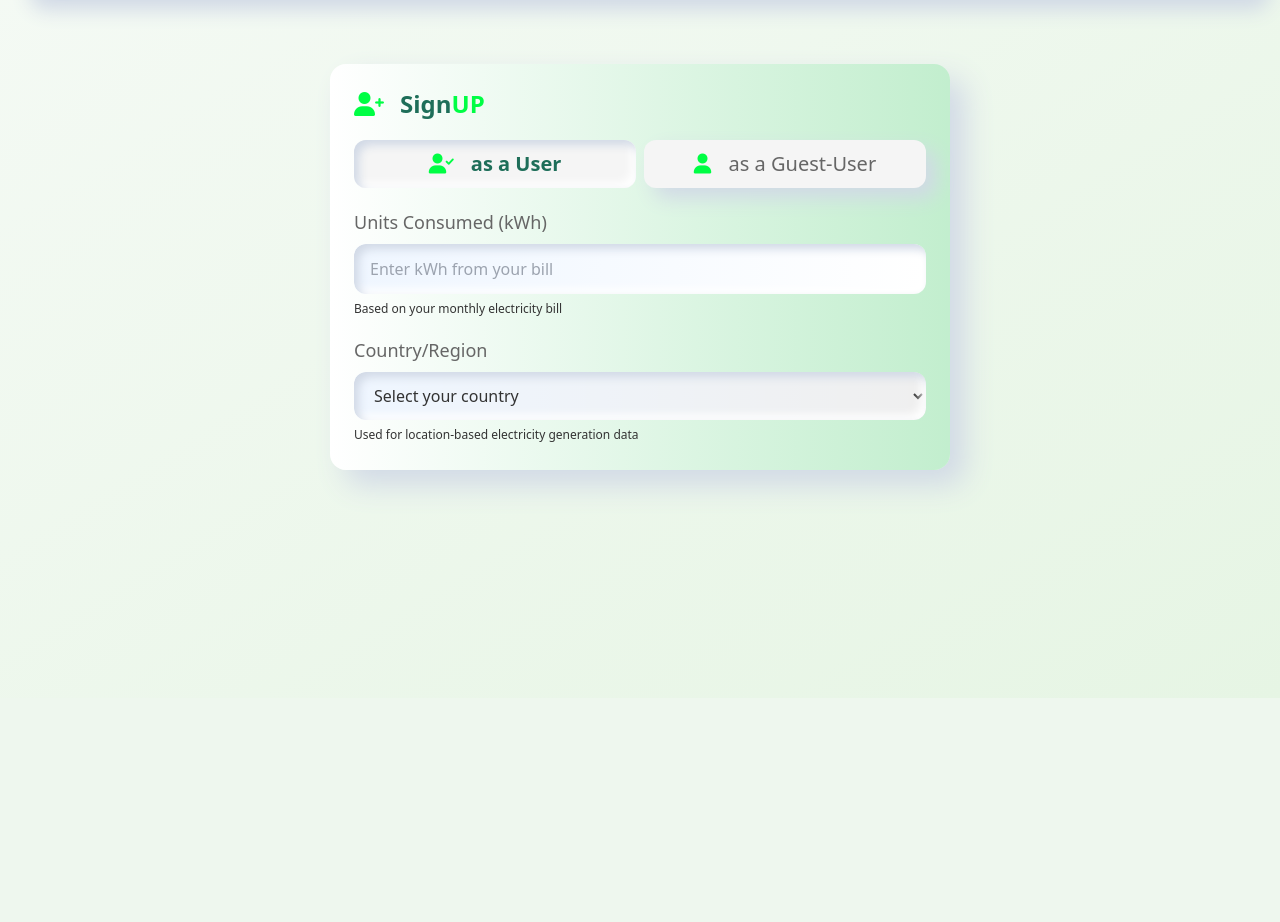
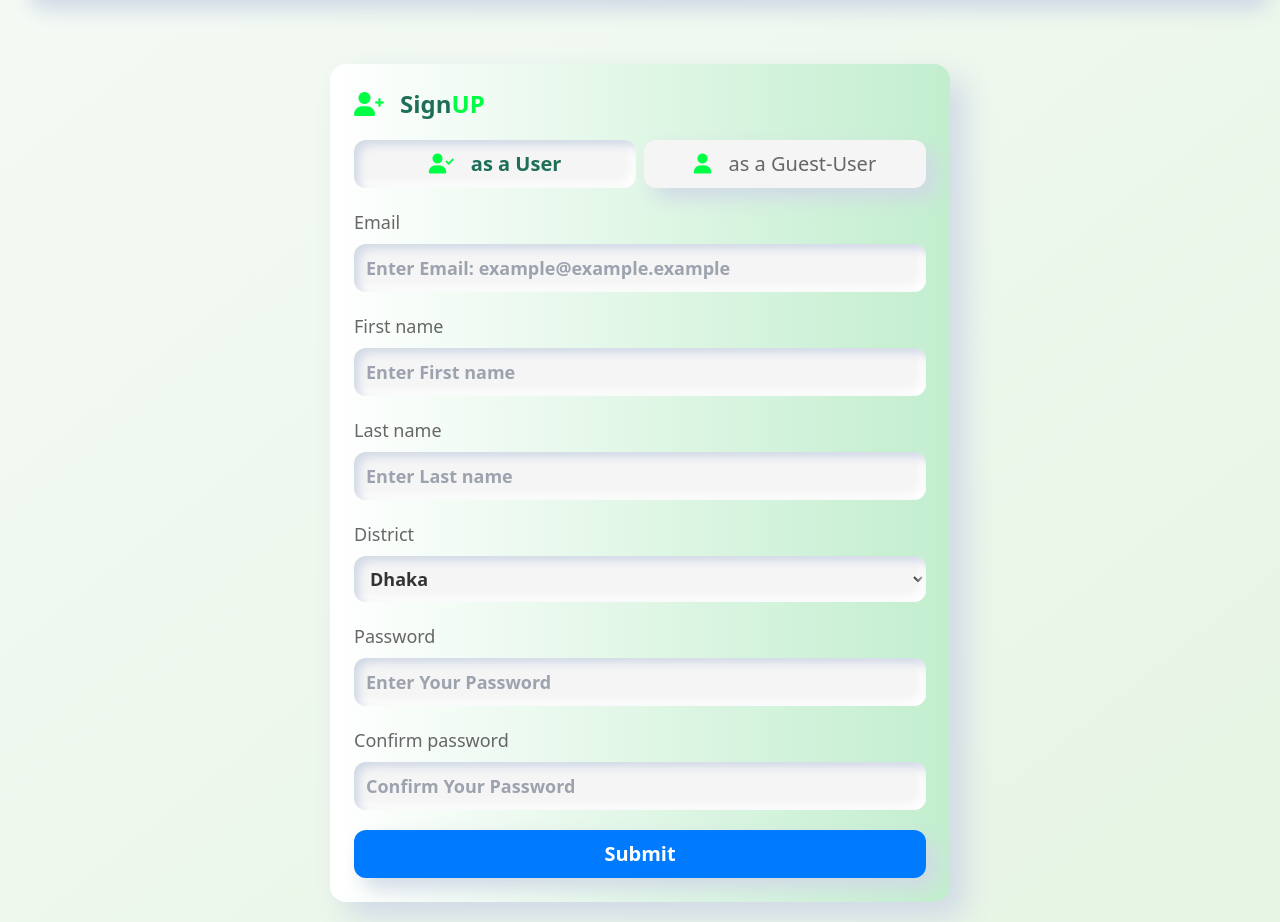
Before and after one commit to Farhan0140/CarbonLens, a Django app: template users/templates/registration/sign_up.html in a window 1280 px wide. Shown: the part 102-1024 px from the top of the page. Before the commit the page ends 594 px from the top, so only its background shows below. Run offline with Django 5.2, Linux system fonts and the light colour scheme; the template is opened without the code that fills it: values that come from a table or form of the project are taken from there, others are empty.

Commit message:
Add user registration functionality with validation and sign-up template

```diff
--- a/__carbon_lens/urls.py
+++ b/__carbon_lens/urls.py
@@ -9,4 +9,5 @@ from users.views import test
 urlpatterns = [
     path('', test, name='Test'),
     path('admin/', admin.site.urls),
+    path('user/', include("users.urls"))
 ] + debug_toolbar_urls()
--- /dev/null
+++ b/core/forms.py
@@ -0,0 +1,30 @@
+
+from django import forms
+
+class For_Mixin:
+    def __init__(self, *args, **kwargs):
+        super().__init__(*args, **kwargs)
+        self.apply_mixin()
+
+    default_classes = "py-2.5 px-3 mb-5 text-gray-600 font-semibold text-lg bg-[#f5f5f5] rounded-xl shadow-neu-inner  border-0 outline-none"
+
+    def apply_mixin(self):
+        for field_name, field in self.fields.items():
+            if isinstance(field.widget, forms.TextInput):
+                field.widget.attrs.update({
+                    'class': f'{self.default_classes} w-full',
+                    "placeholder": f"Enter {field.label}",
+                })
+            elif isinstance(field.widget, forms.PasswordInput):
+                field.widget.attrs.update({
+                    'class': f"{self.default_classes} w-full",
+                })
+            elif isinstance(field.widget, forms.Select):
+                field.widget.attrs.update({
+                    'class': f"{self.default_classes} w-full",
+                })
+            elif isinstance(field.widget, forms.EmailInput):
+                field.widget.attrs.update({
+                    'class': f'{self.default_classes} w-full',
+                    "placeholder": f"Enter {field.label}: example@example.example",
+                })
--- a/static/css/output.css
+++ b/static/css/output.css
@@ -964,6 +1006,11 @@ video {
   border-color: rgb(22 163 74 / var(--tw-border-opacity, 1));
 }
 
+.bg-\[\#007bff\] {
+  --tw-bg-opacity: 1;
+  background-color: rgb(0 123 255 / var(--tw-bg-opacity, 1));
+}
+
 .bg-\[\#f5f5f5\] {
   --tw-bg-opacity: 1;
   background-color: rgb(245 245 245 / var(--tw-bg-opacity, 1));
@@ -1110,6 +1181,11 @@ video {
   line-height: 1rem;
 }
 
+.text-lg {
+  font-size: 1.125rem;
+  line-height: 1.75rem;
+}
+
 .font-bold {
   font-weight: 700;
 }
--- a/users/forms.py
+++ b/users/forms.py
@@ -1,8 +1,68 @@
 from django import forms
+from django.contrib.auth.forms import UserCreationForm
+
+import re
 
 from users import models as mdl
+from core.forms import For_Mixin
+
 
 class Guest_User_Form( forms.ModelForm ):
     class Meta:
         model = mdl.Guest_User
         fields = '__all__'
+
+
+class User_Register_Form( For_Mixin, forms.ModelForm ):
+    password = forms.CharField(
+        widget=forms.PasswordInput(attrs={'placeholder': 'Enter Your Password'})
+    )
+    confirm_password = forms.CharField(
+        widget=forms.PasswordInput(attrs={'placeholder': 'Confirm Your Password'})
+    )
+
+    class Meta:
+        model = mdl.User
+        fields = ['email', 'first_name', 'last_name', 'district', 'password', 'confirm_password']
+
+    def clean_password(self):
+        user_password = self.cleaned_data.get('password')
+        errors = []
+
+        if len(user_password) < 8:
+            errors.append("Password must contain at least 8 characters")
+        if not re.search(r'\d', user_password):
+            errors.append("Password must contain at least one digit")
+        if not re.search(r'[a-z]', user_password):
+            errors.append("Password must contain at least one lowercase letter")
+        if not re.search(r'[A-Z]', user_password):
+            errors.append("Password must contain at least one uppercase letter")
+        if not re.search(r'\W', user_password):
+            errors.append("Password must contain at least one special character (!@£$%^&*()_+=}{?:~[]])")
+        if re.search(r'\s', user_password):
+            errors.append("Password must not contain whitespace")
+
+        if errors:
+            raise forms.ValidationError(errors)
+
+        return user_password
+
+    def clean(self):
+        cln_data = super().clean()
+        password = cln_data.get('password')
+        c_password = cln_data.get('confirm_password')
+
+        if password != c_password:
+            raise forms.ValidationError("Password Don't Match")
+
+        return cln_data
+
+
+    def clean_email(self):
+        email_from_user = self.cleaned_data.get('email')
+        email_from_db = mdl.User.objects.filter(email = email_from_user).exists()
+
+        if email_from_db:
+            raise forms.ValidationError("This email already exist chose another")
+
+        return email_from_user
--- a/users/templates/registration/sign_up.html
+++ b/users/templates/registration/sign_up.html
@@ -39,29 +39,61 @@
 
     <!-- Bill Input -->
     <div id="bill-input" class="space-y-4">
-        <div>
-            <label class="label-s">Units Consumed (kWh)</label>
-            <input type="number" id="units-consumed"
-                    class="w-full px-4 py-3 rounded-xl bg-gradient-to-r from-blue-50 to-gray-100 shadow-neu-inner border-0 outline-none text-gray-800 placeholder-gray-500"
-                    placeholder="Enter kWh from your bill" min="0"/>
-            <small class="text-xs text-gray-500">Based on your monthly electricity bill</small>
-        </div>
+        <form action="", method="POST">
+            {% csrf_token %}
 
-        <div>
-            <label class="label-s">Country/Region</label>
-            <select id="country" class="w-full px-4 py-3 rounded-xl bg-gradient-to-r from-blue-50 to-gray-100 shadow-neu-inner border-0 outline-none text-gray-800 pr-10 cursor-pointer">
-                <option value="">Select your country</option>
-                <option value="us">United States</option>
-                <option value="uk">United Kingdom</option>
-                <option value="de">Germany</option>
-                <option value="fr">France</option>
-                <option value="in">India</option>
-                <option value="cn">China</option>
-                <option value="jp">Japan</option>
-                <option value="br">Brazil</option>
-            </select>
-            <small class="text-xs text-gray-500">Used for location-based electricity generation data</small>
-        </div>
+            {% for field in form %}
+                <p><label for="{{field.id_for_label}}" class="label-s"> {{ field.label }} </label></p>
+
+                {% if field.errors %}
+                <ul class="space-y-2">
+                    {% for error in field.errors %}
+                        <li class="w-full my-3">
+                            <span class="flex-1 text-center text-gray-600 font-bold text-md
+                                text-[#ff0101] rounded-xl before:content-['▹']">
+
+                                {{ error }}
+
+                            </span>
+                        </li>
+                    {% endfor %}
+                </ul>
+                {% endif %}
+
+                {{ field }}
+
+            {% endfor %}
+
+
+            {% if form.non_field_errors %}
+            <ul class="space-y-2">
+                {% for error in form.non_field_errors %}
+                    <li class="w-full mb-3">
+                        <span class="flex-1 text-center text-gray-600 font-bold text-md
+                            text-[#ff0101] rounded-xl before:content-['▹']">
+
+                            {{ error }}
+
+                        </span>
+                    </li>
+                {% endfor %}
+            </ul>
+            {% endif %}
+
+
+            {% if messages %}
+                {% for message in messages %}
+                    <div class="p-3 my-4 text-center rounded-lg font-bold border w-full text-white {% if 'success' in message.tags %} bg-green-700{% endif %} {% if 'error' in message.tags %}bg-red-800{% endif %}"> {{ message }} </div>
+                {% endfor %}
+            {% endif %}
+
+            <button type="submit" class="flex-1 text-center py-2.5 text-gray-600 font-bold text-xl
+                        bg-[#007bff] rounded-xl text-white w-full
+                        shadow-neu transition-all duration-200 ease-in-out
+                        hover:bg-[#50a4ff] hover:-translate-y-1 hover:shadow-md">
+                Submit
+            </button>
+        </form>
     </div>
 
     <!-- Appliance Input (Hidden) -->
@@ -93,6 +125,8 @@
         </div>
     </div>
 
+
+
 </div>
 
 
--- /dev/null
+++ b/users/urls.py
@@ -0,0 +1,8 @@
+
+from django.urls import path, include
+
+from users import views as view
+
+urlpatterns = [
+    path('sign-up/', view.User_SignUp, name='sign_up'),
+]
```
Also changed, not shown: other parts of static/css/output.css (+121 -0 lines), users/views.py (+22 -1 lines), db.sqlite3.
